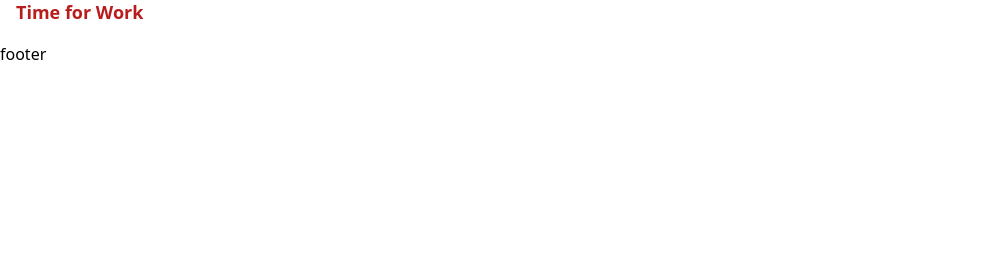
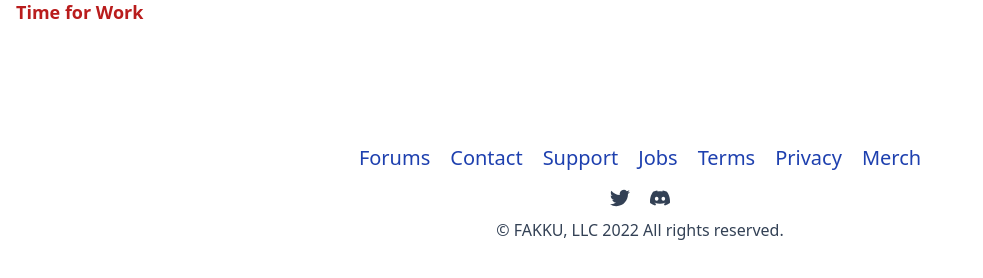
Before and after one commit to conorkenn/fakku_clone, a React (Create React App) app: page / in a window 1280 px wide. Shown: the part 822-1100 px from the top of the page, without its empty margins (0-983 px from the left). Before the commit the page ends 888 px from the top, so only its background shows below. Built offline with nearby package versions, Linux system fonts and the light colour scheme.

Commit message:
setup footer, made navbar not scrollable

```diff
--- a/src/components/footer/Footer.js
+++ b/src/components/footer/Footer.js
@@ -1,7 +1,18 @@
+import FooterIcons from "./FooterIcons";
+import FooterLinks from "./FooterLinks";
+import FooterTM from "./FooterTM";
+
 const Footer = () =>{
     return(
-        <div>
-            footer
+        <div className="pb-12 pt-24">
+            <FooterLinks />
+            <div className="pt-2.5 pb-2.5">
+                <FooterIcons />
+            </div>
+            <div className="pb-12">
+                <FooterTM />
+            </div>
+
         </div>
     );
 }
--- /dev/null
+++ b/src/components/footer/FooterIcons.js
@@ -0,0 +1,18 @@
+import { SiDiscord, SiTwitter } from 'react-icons/si';
+
+const FooterIcons = () => {
+    return(
+        <div className="items-center flex-row flex justify-center pl-6 pr-6">
+            <div className="mr-2 ml-2 items-center flex-row flex ">
+                <a href="#" className="text-slate-700 capitalize text-xl font-normal max-w-max pl-2.5 pr-2.5 m-0 leading-10 hover:text-slate-900">
+                    <SiTwitter />
+                </a>
+                <a href="#" className="text-slate-700 capitalize text-xl font-normal max-w-max pl-2.5 pr-2.5 m-0 leading-10 hover:text-slate-900">
+                    <SiDiscord />
+                </a>
+            </div>
+        </div>
+    );
+}
+
+export default FooterIcons;
--- a/src/components/footer/FooterLink.js
+++ b/src/components/footer/FooterLink.js
@@ -0,0 +1,11 @@
+const FooterLink = props => {
+    return(
+        <button>
+            <a href="#" className="text-blue-800 capitalize text-xl font-normal max-w-max pl-2.5 pr-2.5 m-0 leading-10 hover:underline ">
+                {props.name}
+            </a>
+        </button>
+    );
+}
+
+export default FooterLink;
--- a/src/components/footer/FooterLinks.js
+++ b/src/components/footer/FooterLinks.js
@@ -0,0 +1,19 @@
+import FooterLink from "./FooterLink";
+
+const FooterLinks = props => {
+    return(
+        <div className="items-center flex-row flex justify-center">
+            <div className="mr-2 ml-2 items-center flex-row flex justify-center">
+                <FooterLink name={"Forums"} />
+                <FooterLink name={"Contact"} />
+                <FooterLink name={"Support"} />
+                <FooterLink name={"Jobs"} />
+                <FooterLink name={"Terms"} />
+                <FooterLink name={"Privacy"} />
+                <FooterLink name={"Merch"} />
+            </div>
+        </div>
+    );
+}
+
+export default FooterLinks;
--- /dev/null
+++ b/src/components/footer/FooterTM.js
@@ -0,0 +1,9 @@
+const FooterTM = () =>{
+    return(
+        <div className="text-slate-700 items-center flex-row flex justify-center">
+            © FAKKU, LLC 2022 All rights reserved.
+        </div>
+    );
+}
+
+export default FooterTM;
--- a/src/components/header/Header.js
+++ b/src/components/header/Header.js
@@ -6,6 +6,7 @@ import HeaderLogo from "./HeaderLogo";
 
 const Header = () =>{
     return(
+        <div className="sticky top-0 z-50">
             <div className="bg-red-700 shadow-lg flex pr-5 pl-5 ">
                 <div className="flex flex-row  h-12 w-18">
                     <HeaderLogo />
@@ -16,6 +17,7 @@ const Header = () =>{
                     <HeaderButtons />
                 </div>
             </div>
+        </div>
     );
 }
 
```
Lines whose indentation alone changed are shown as unchanged.
